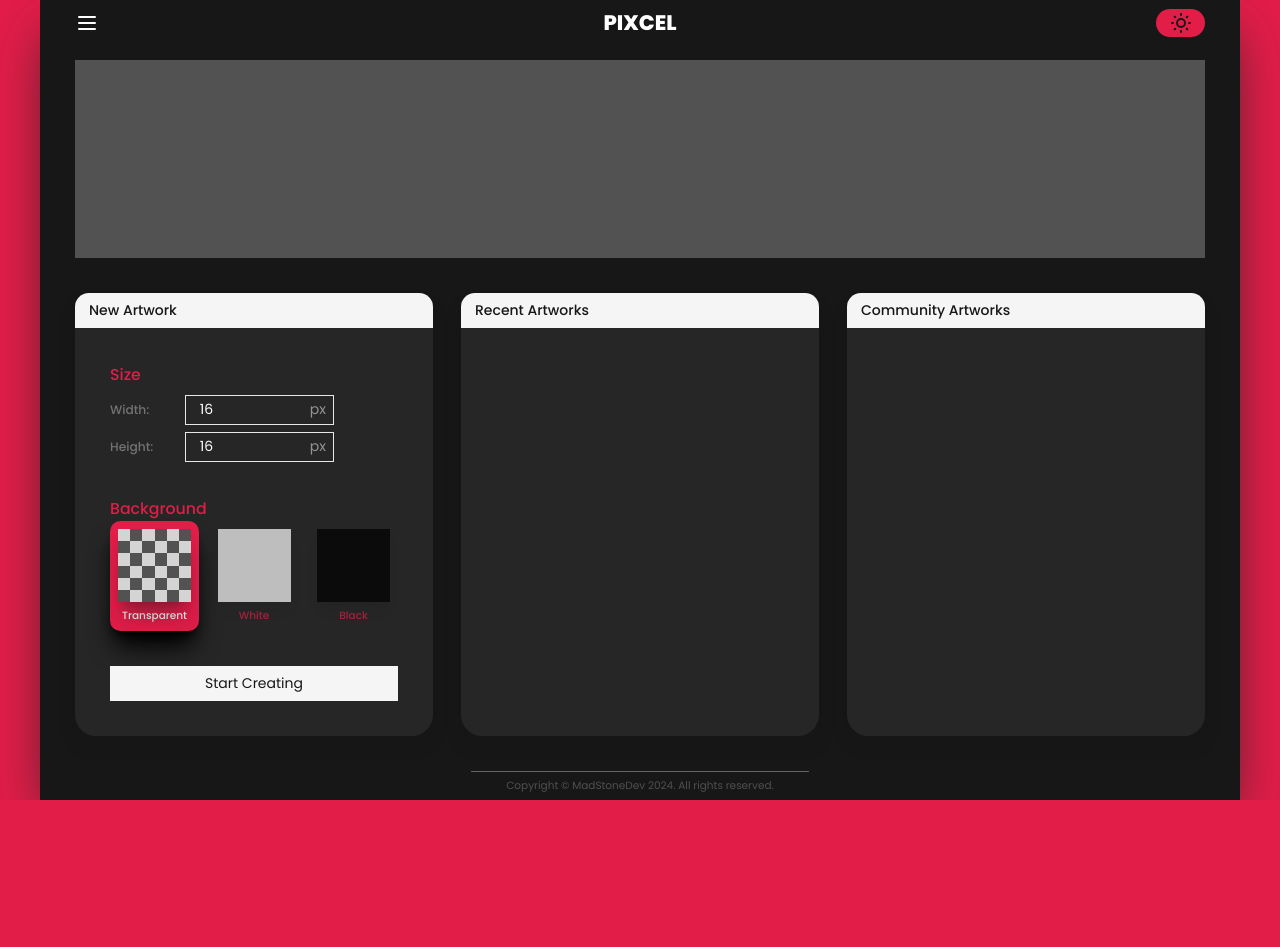
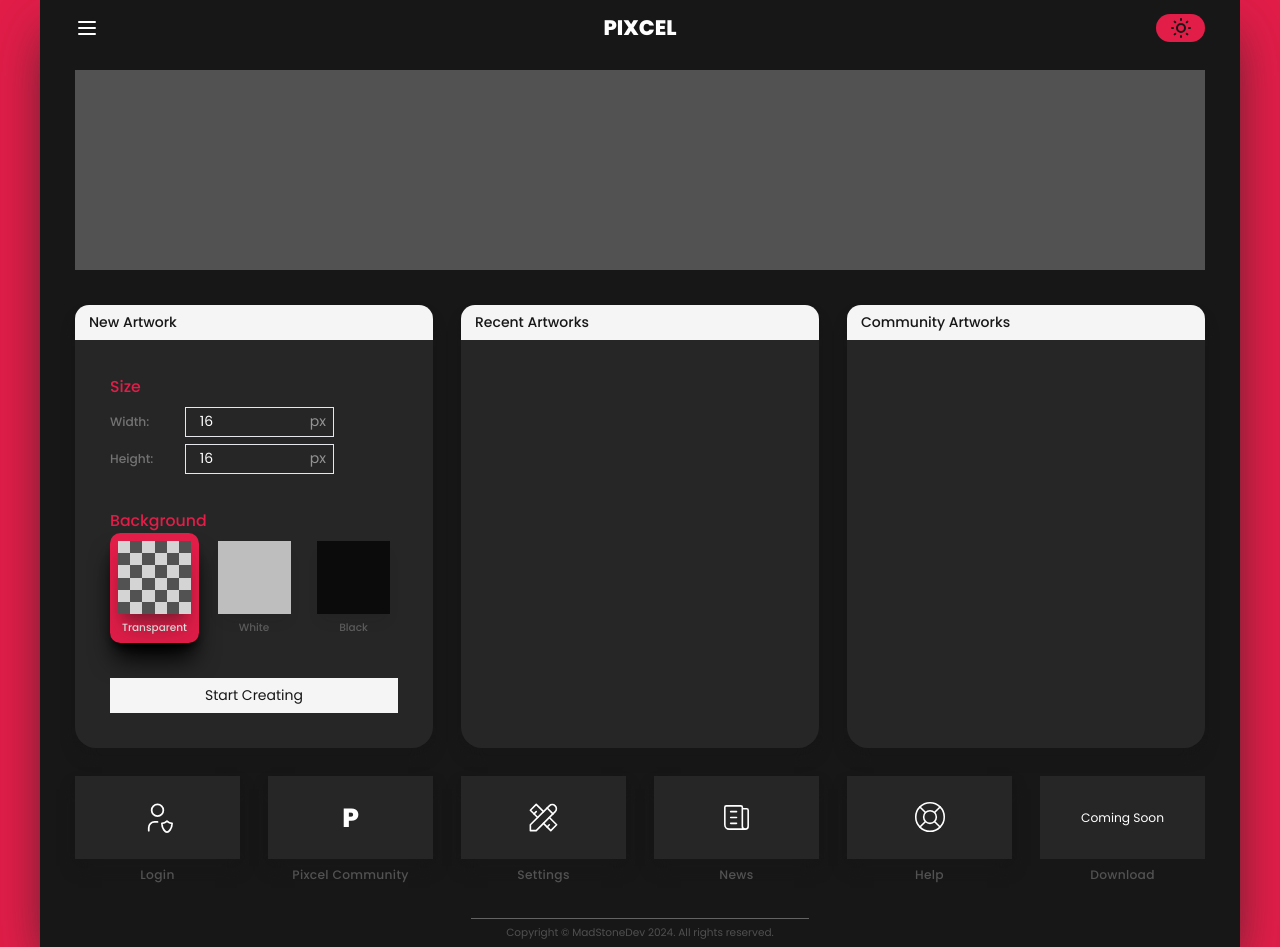
Before and after one commit to MadStoneDev/pixecute, a Next.js app: page / in a window 1280 px wide. Before the commit the page ends 800 px from the top, so only its background shows below. Built offline with nearby package versions, Linux system fonts and the light colour scheme.

Commit message:
canvas editor default sizing fixed

```diff
--- a/src/app/(public)/editor/page.tsx
+++ b/src/app/(public)/editor/page.tsx
@@ -1,9 +1,22 @@
-import CanvasEditor from "@/components/CanvasEditor";
+import CanvasLayer from "@/components/CanvasLayer";
+import { decodedUrl } from "@/utilities/GeneralUtils";
+import CheckBox from "@/components/CheckBox";
+import React from "react";
 
-export default function EditorPage() {
+interface EditorPageProps {
+  searchParams: { [key: string]: string };
+}
+
+export default function EditorPage({ searchParams }: EditorPageProps) {
+  let config = searchParams.new
+    ? decodedUrl(searchParams.new)
+    : { width: 16, height: 64, background: "white" };
+
   return (
-    <main className="p-10 flex flex-col items-center justify-center gap-5 w-full h-full">
-      <CanvasEditor />
+    <main
+      className={`m-5 flex flex-col items-center justify-center gap-5 w-full h-[500px]`}
+    >
+      <CanvasLayer config={config} />
     </main>
   );
 }
--- a/src/app/(public)/page.tsx
+++ b/src/app/(public)/page.tsx
@@ -1,19 +1,25 @@
+import { ReactNode } from "react";
+
 import NavBar from "@/components/NavBar";
-import { IconLifebuoy, IconTools, IconUserShield } from "@tabler/icons-react";
-import Link from "next/link";
+import Footer from "@/components/Footer";
 import HomeCard from "@/components/HomeCard";
-import Footer from "@/components/Footer";
 import NewArtworkForm from "@/components/NewArtworkForm";
-import { ReactNode } from "react";
+
+import {
+  IconLifebuoy,
+  IconNews,
+  IconTools,
+  IconUserShield,
+} from "@tabler/icons-react";
 
 export default function Home() {
   return (
     <main
-      className={`mx-auto flex flex-col gap-4 w-full max-w-[1200px] h-dvh min-h-[700px] bg-neutral-100 dark:bg-neutral-900 shadow-2xl shadow-neutral-800`}
+      className={`mx-auto flex flex-col gap-4 w-full max-w-[1200px] min-h-dvh bg-neutral-100 dark:bg-neutral-900 shadow-2xl shadow-neutral-800`}
     >
       <NavBar />
 
-      <section className={`px-4 md:px-10 w-full h-[30%]`}>
+      <section className={`px-4 md:px-10 w-full h-[200px]`}>
         <article className={`w-full h-full bg-neutral-600`}></article>
       </section>
 
@@ -24,15 +30,15 @@ export default function Home() {
           ))}
         </div>
 
-        {/*<div className={`grid grid-cols-6 gap-8`}>*/}
-        {/*  {SECONDARY_ITEMS.map((item, index) => (*/}
-        {/*    <HomeCard*/}
-        {/*      key={`secondary-nav-${index}`}*/}
-        {/*      data={item}*/}
-        {/*      type="secondary"*/}
-        {/*    />*/}
-        {/*  ))}*/}
-        {/*</div>*/}
+        <div className={`grid grid-cols-6 gap-8`}>
+          {SECONDARY_ITEMS.map((item, index) => (
+            <HomeCard
+              key={`secondary-nav-${index}`}
+              data={item}
+              type="secondary"
+            />
+          ))}
+        </div>
       </section>
 
       <Footer />
@@ -49,6 +55,7 @@ type SecondaryItem = {
   name?: string;
   href?: string;
   icon?: ReactNode | undefined;
+  disabled?: boolean;
 };
 
 const MAIN_ITEMS: MainItem[] = [
@@ -68,12 +75,21 @@ const SECONDARY_ITEMS: SecondaryItem[] = [
   {
     href: "/",
     name: "Login",
-    icon: <IconUserShield size={35} stroke={1} />,
+    icon: <IconUserShield size={35} stroke={1.2} />,
   },
 
-  { href: "/", name: "Help" },
-  { href: "/", name: "About" },
-  { href: "/", name: "Pixcel Community" },
-  { href: "/", name: "Settings", icon: <IconTools size={35} stroke={1} /> },
+  {
+    href: "/",
+    name: "Pixcel Community",
+    icon: <span className={`font-extrabold text-3xl`}>P</span>,
+  },
+  { href: "/", name: "Settings", icon: <IconTools size={35} stroke={1.1} /> },
+  { href: "/", name: "News", icon: <IconNews size={35} stroke={1.1} /> },
   { href: "/", name: "Help", icon: <IconLifebuoy size={38} stroke={1} /> },
+  {
+    href: "/",
+    name: "Download",
+    icon: <span className={`text-sm`}>Coming Soon</span>,
+    disabled: true,
+  },
 ];
--- a/src/components/HomeCard.tsx
+++ b/src/components/HomeCard.tsx
@@ -10,6 +10,7 @@ type SecondaryItem = {
   name?: string;
   href?: string;
   icon?: ReactNode | undefined;
+  disabled?: boolean;
 };
 
 interface HomeCardProps {
@@ -39,18 +40,30 @@ export default function HomeCard({ data, type = "main" }: HomeCardProps) {
     return (
       <Link
         href={secondaryData.href || "/"}
-        className={`group flex flex-col gap-2`}
+        className={`${
+          secondaryData.disabled ? "pointer-events-none" : ""
+        } group flex flex-col gap-2`}
         style={{
           aspectRatio: 2,
         }}
       >
         <div
-          className={`grid place-content-center w-full h-full bg-white dark:bg-neutral-800 group-hover:bg-rose-600 rounded-xl shadow-lg shadow-neutral-200 dark:shadow-neutral-900 group-hover:text-neutral-100 transition-all duration-300`}
+          className={`grid place-content-center w-full h-full bg-white dark:bg-neutral-800 ${
+            secondaryData.disabled ? "" : "group-hover:bg-rose-600"
+          } woulrounded-xl ${
+            !secondaryData.disabled
+              ? "shadow-lg shadow-neutral-200 dark:shadow-neutral-900 group-hover:text-neutral-100"
+              : ""
+          } transition-all duration-300`}
         >
           {secondaryData.icon !== undefined ? secondaryData.icon : null}
         </div>
         <p
-          className={`text-sm text-center tracking-wide font-medium text-neutral-400 dark:text-neutral-600 group-hover:text-neutral-900 group-hover:dark:text-neutral-100 transition-all duration-700`}
+          className={`text-sm text-center tracking-wide font-medium text-neutral-400 dark:text-neutral-600  ${
+            !secondaryData.disabled
+              ? "group-hover:text-neutral-900 group-hover:dark:text-neutral-100"
+              : ""
+          } transition-all duration-700`}
         >
           {secondaryData.name}
         </p>
--- a/src/components/NewArtworkForm.tsx
+++ b/src/components/NewArtworkForm.tsx
@@ -1,7 +1,10 @@
 "use client";
 
+import { Route } from "next";
 import { useState } from "react";
+
 import CreateGrid from "@/utilities/CreateGrid";
+import { useRouter } from "next/navigation";
 
 export default function NewArtworkForm() {
   const [canvasSize, setCanvasSize] = useState({ width: 16, height: 16 });
@@ -13,6 +16,8 @@ export default function NewArtworkForm() {
     1: "white",
     2: "black",
   };
+
+  const router = useRouter();
 
   return (
     <section className={`p-10 flex flex-col justify-center gap-10 h-full`}>
@@ -85,7 +90,7 @@ export default function NewArtworkForm() {
                 className={`group cursor-pointer p-2 flex flex-col gap-2 border border-transparent ${
                   selectedBackground === index
                     ? "bg-rose-600 shadow-xl text-neutral-100 shadow-neutral-400 dark:shadow-black opacity-100"
-                    : "hover:border-rose-600 hover:shadow-xl hover:shadow-neutral-400 hover:dark:shadow-black opacity-70 hover:opacity-100"
+                    : "hover:border-rose-600 text-neutral-500 dark:text-neutral-500 hover:text-neutral-700 hover:dark:text-neutral-300 hover:shadow-xl hover:shadow-neutral-400 hover:dark:shadow-black opacity-70 hover:opacity-100"
                 } shadow-neutral-200 dark:shadow-black rounded-xl text-xs transition-all duration-300`}
                 onClick={() => {
                   setSelectedBackground(index);
@@ -112,6 +117,7 @@ export default function NewArtworkForm() {
                         >
                           {row.map((col, colIndex) => (
                             <div
+                              key={`transparent-col-${colIndex}`}
                               className={`grow ${
                                 (rowIndex + colIndex) % 2 === 0
                                   ? "bg-neutral-300"
@@ -133,7 +139,17 @@ export default function NewArtworkForm() {
       <button
         className={`py-2 bg-neutral-900 dark:bg-neutral-100 hover:bg-rose-600 text-neutral-100 dark:text-neutral-900 transition-all duration-300`}
         onClick={() => {
-          console.log(canvasSize, backgroundLookup[selectedBackground]);
+          const config = {
+            ...canvasSize,
+            background: backgroundLookup[selectedBackground],
+          };
+
+          console.log(config);
+          let configString = JSON.stringify(config);
+          let configBase64 = btoa(`${configString}`);
+          const configEncoded = encodeURIComponent(configBase64);
+
+          router.push(`/editor?new=${configEncoded}` as Route);
         }}
       >
         Start Creating
--- /dev/null
+++ b/src/utilities/GeneralUtils.tsx
@@ -0,0 +1,13 @@
+const encodedUrl = (value: string) => {
+  let valueString = JSON.stringify(value);
+  let valueBase64 = btoa(`new=${valueString}`);
+  return encodeURIComponent(valueBase64);
+};
+
+const decodedUrl = (value: string) => {
+  let valueBase64 = decodeURIComponent(value);
+  let valueString = atob(valueBase64);
+  return JSON.parse(valueString);
+};
+
+export { encodedUrl, decodedUrl };
```
Also changed, not shown: src/components/CanvasLayer.tsx (renamed from src/components/CanvasEditor.tsx, +58 -48 lines).
